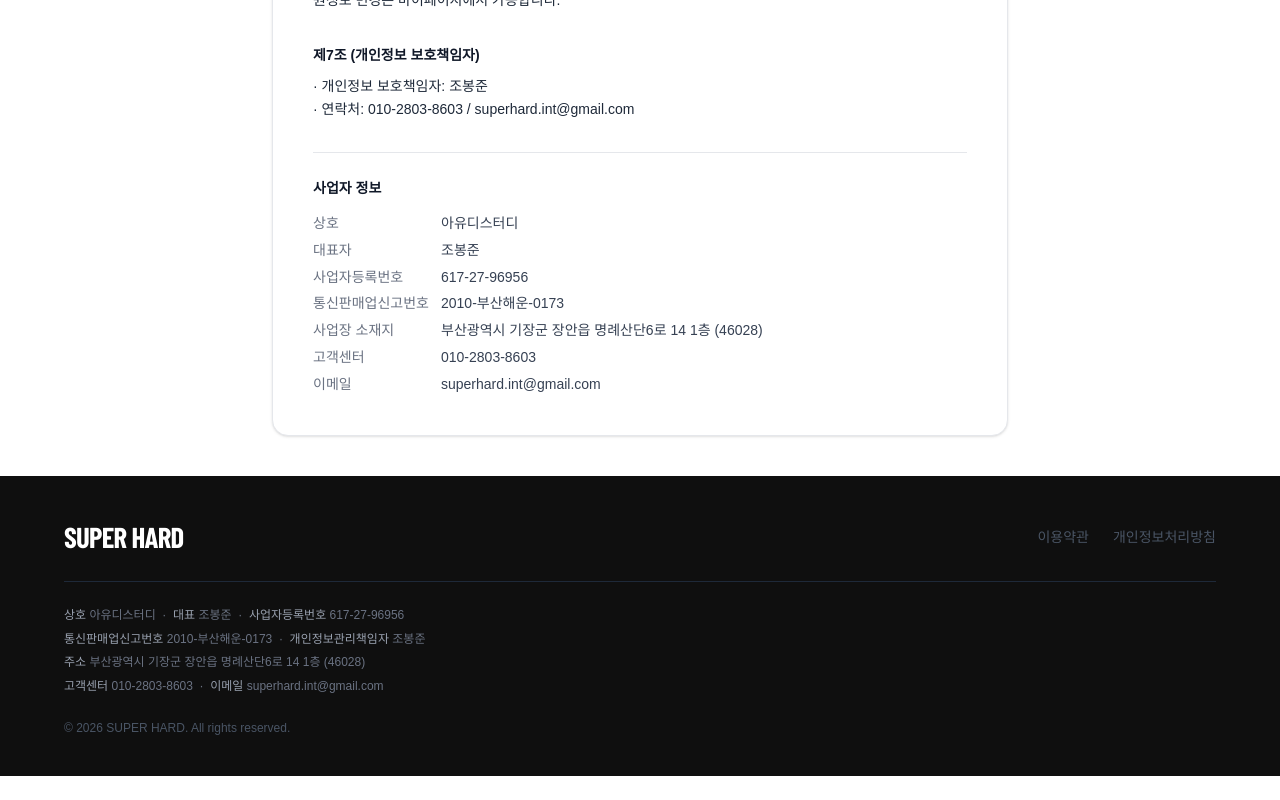
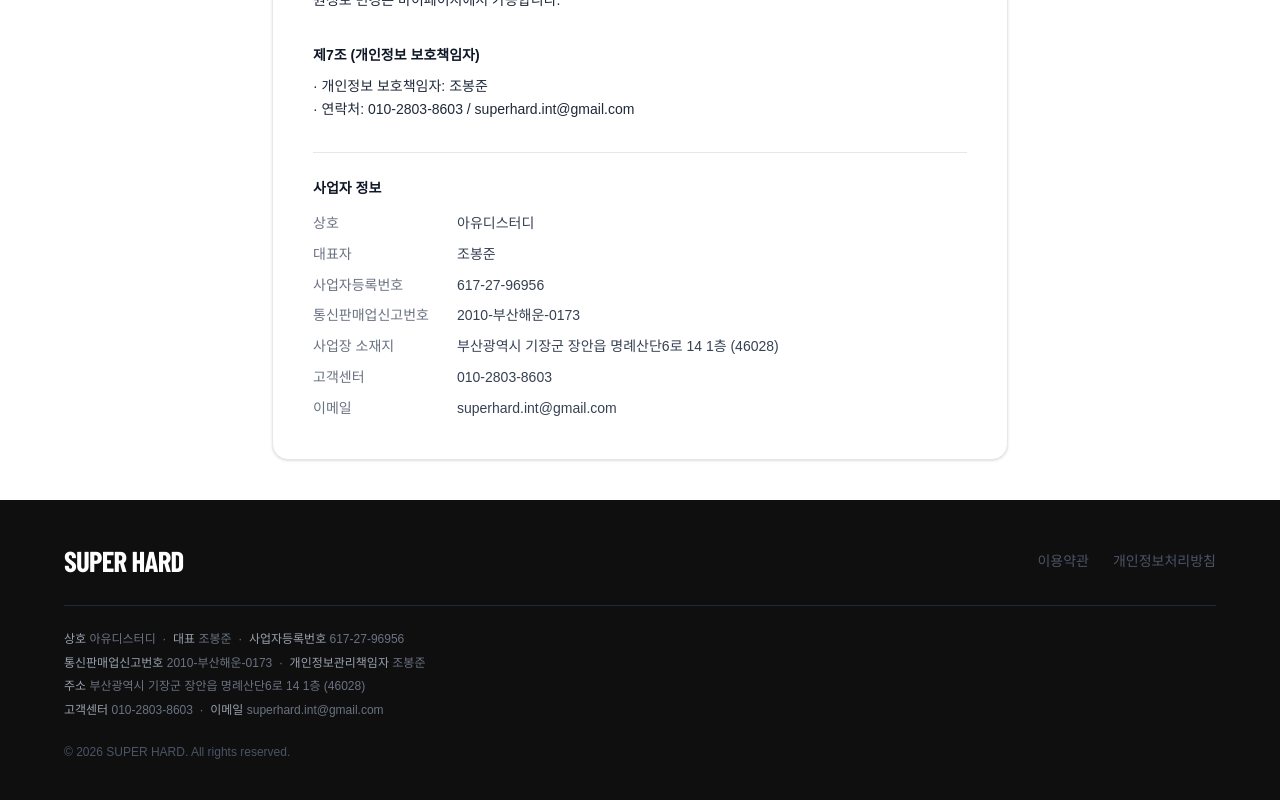
Before and after one commit to FighterManiak/dtf-print, a Next.js app: page /privacy in a window 1280 px wide. Shown: the part 1103-1903 px from the top of the page. Before the commit the page ends 1879 px from the top, so only its background shows below. Built offline with nearby package versions, Linux system fonts and the light colour scheme; a web font is replaced by a local one.

Commit message:
fix: spacing between label and value in business info on terms/privacy

```diff
--- a/src/app/privacy/page.tsx
+++ b/src/app/privacy/page.tsx
@@ -60,14 +60,14 @@ export default function PrivacyPage() {
 
         <section className="border-t border-gray-200 pt-6">
           <h2 className="font-bold text-gray-900 mb-3">사업자 정보</h2>
-          <ul className="space-y-1 text-gray-700">
-            <li><span className="inline-block w-32 text-gray-500">상호</span>아유디스터디</li>
-            <li><span className="inline-block w-32 text-gray-500">대표자</span>조봉준</li>
-            <li><span className="inline-block w-32 text-gray-500">사업자등록번호</span>617-27-96956</li>
-            <li><span className="inline-block w-32 text-gray-500">통신판매업신고번호</span>2010-부산해운-0173</li>
-            <li><span className="inline-block w-32 text-gray-500">사업장 소재지</span>부산광역시 기장군 장안읍 명례산단6로 14 1층 (46028)</li>
-            <li><span className="inline-block w-32 text-gray-500">고객센터</span>010-2803-8603</li>
-            <li><span className="inline-block w-32 text-gray-500">이메일</span>superhard.int@gmail.com</li>
+          <ul className="space-y-2 text-gray-700">
+            <li className="flex"><span className="w-36 shrink-0 text-gray-500">상호</span><span>아유디스터디</span></li>
+            <li className="flex"><span className="w-36 shrink-0 text-gray-500">대표자</span><span>조봉준</span></li>
+            <li className="flex"><span className="w-36 shrink-0 text-gray-500">사업자등록번호</span><span>617-27-96956</span></li>
+            <li className="flex"><span className="w-36 shrink-0 text-gray-500">통신판매업신고번호</span><span>2010-부산해운-0173</span></li>
+            <li className="flex"><span className="w-36 shrink-0 text-gray-500">사업장 소재지</span><span>부산광역시 기장군 장안읍 명례산단6로 14 1층 (46028)</span></li>
+            <li className="flex"><span className="w-36 shrink-0 text-gray-500">고객센터</span><span>010-2803-8603</span></li>
+            <li className="flex"><span className="w-36 shrink-0 text-gray-500">이메일</span><span>superhard.int@gmail.com</span></li>
           </ul>
         </section>
       </div>
--- a/src/app/terms/page.tsx
+++ b/src/app/terms/page.tsx
@@ -57,14 +57,14 @@ export default function TermsPage() {
 
         <section className="border-t border-gray-200 pt-6">
           <h2 className="font-bold text-gray-900 mb-3">사업자 정보</h2>
-          <ul className="space-y-1 text-gray-700">
-            <li><span className="inline-block w-32 text-gray-500">상호</span>아유디스터디</li>
-            <li><span className="inline-block w-32 text-gray-500">대표자</span>조봉준</li>
-            <li><span className="inline-block w-32 text-gray-500">사업자등록번호</span>617-27-96956</li>
-            <li><span className="inline-block w-32 text-gray-500">통신판매업신고번호</span>2010-부산해운-0173</li>
-            <li><span className="inline-block w-32 text-gray-500">사업장 소재지</span>부산광역시 기장군 장안읍 명례산단6로 14 1층 (46028)</li>
-            <li><span className="inline-block w-32 text-gray-500">고객센터</span>010-2803-8603</li>
-            <li><span className="inline-block w-32 text-gray-500">이메일</span>superhard.int@gmail.com</li>
+          <ul className="space-y-2 text-gray-700">
+            <li className="flex"><span className="w-36 shrink-0 text-gray-500">상호</span><span>아유디스터디</span></li>
+            <li className="flex"><span className="w-36 shrink-0 text-gray-500">대표자</span><span>조봉준</span></li>
+            <li className="flex"><span className="w-36 shrink-0 text-gray-500">사업자등록번호</span><span>617-27-96956</span></li>
+            <li className="flex"><span className="w-36 shrink-0 text-gray-500">통신판매업신고번호</span><span>2010-부산해운-0173</span></li>
+            <li className="flex"><span className="w-36 shrink-0 text-gray-500">사업장 소재지</span><span>부산광역시 기장군 장안읍 명례산단6로 14 1층 (46028)</span></li>
+            <li className="flex"><span className="w-36 shrink-0 text-gray-500">고객센터</span><span>010-2803-8603</span></li>
+            <li className="flex"><span className="w-36 shrink-0 text-gray-500">이메일</span><span>superhard.int@gmail.com</span></li>
           </ul>
         </section>
       </div>
```
